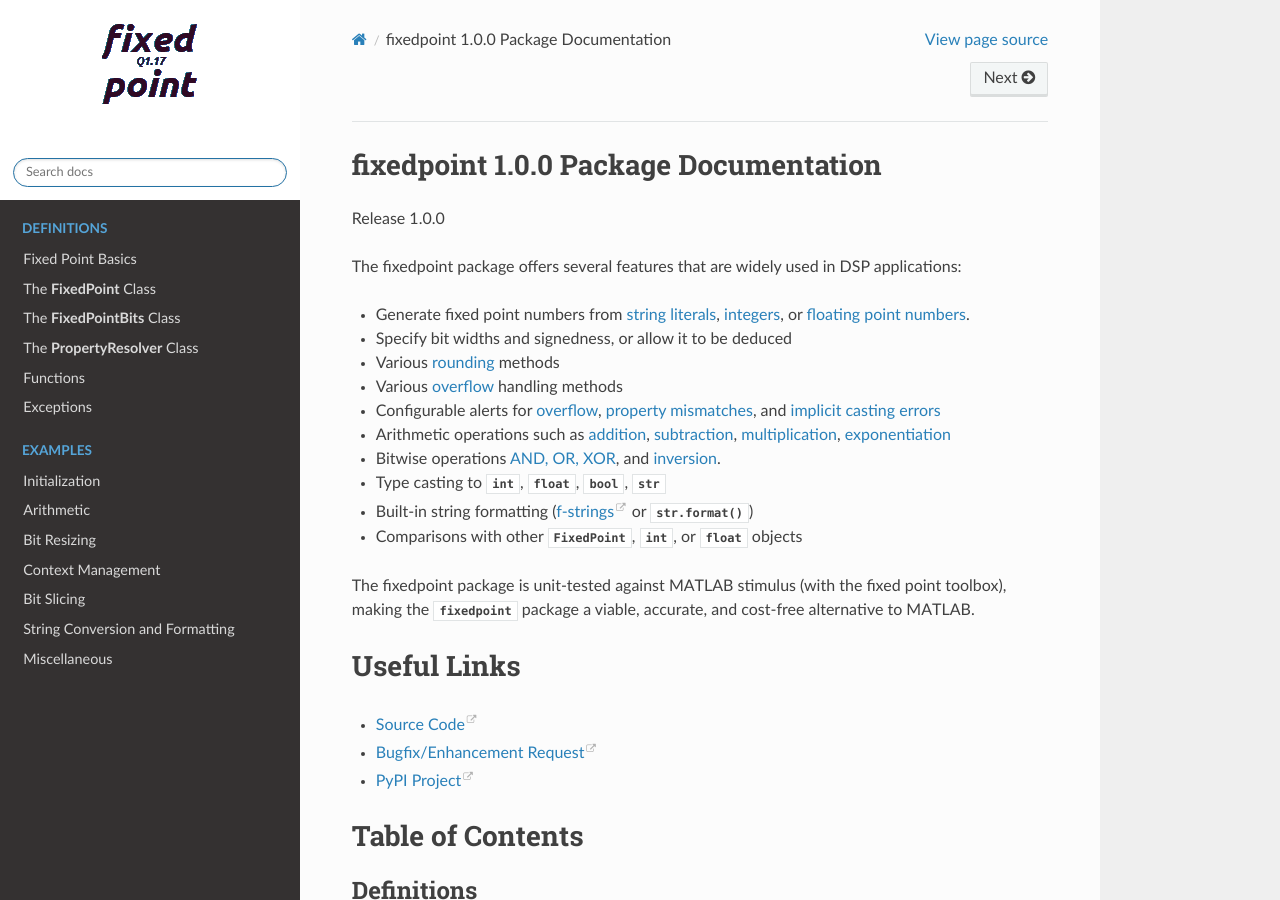
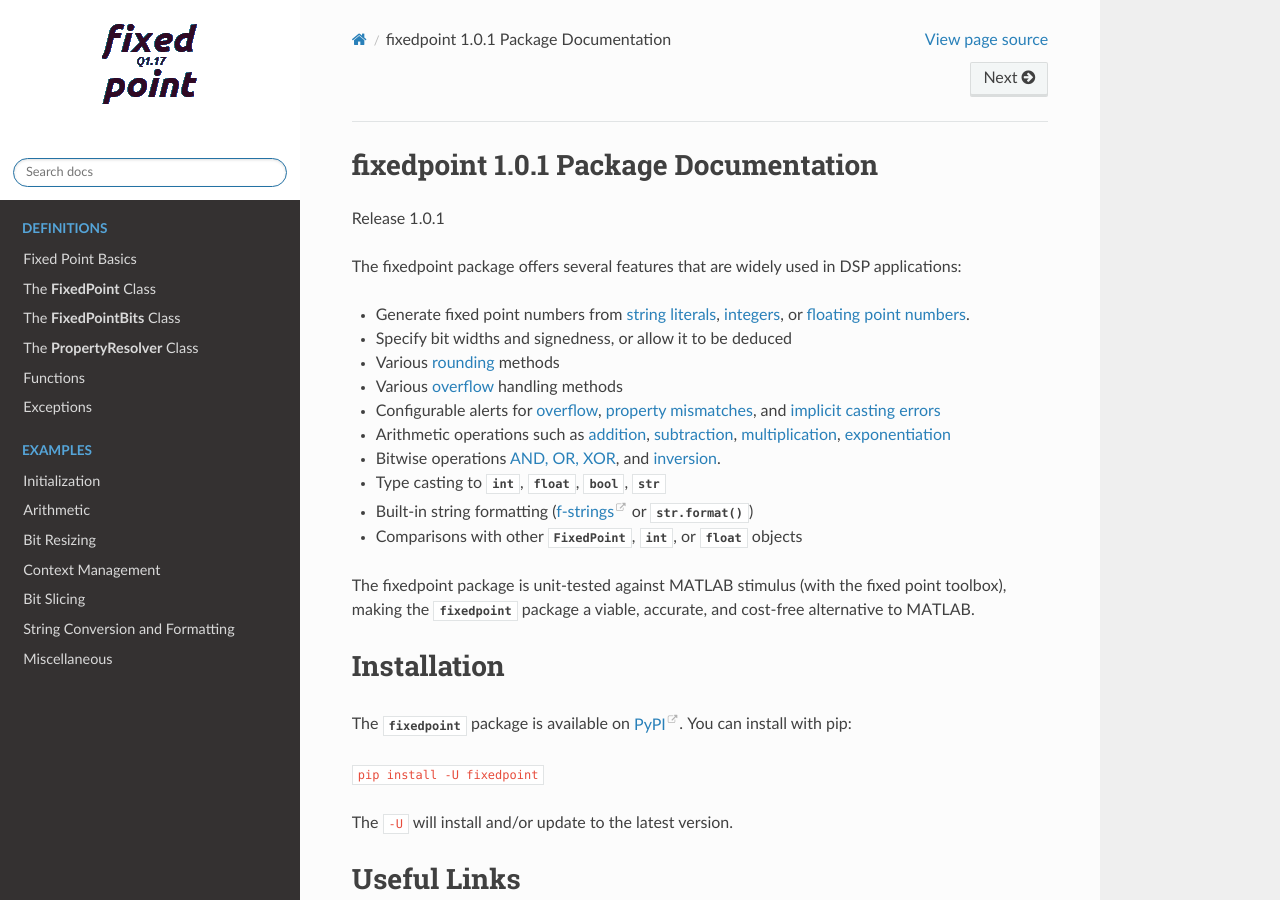
Before and after one commit to Schweitzer-Engineering-Laboratories/fixedpoint, a Sphinx documentation site: the page built from docs/source/index.rst, in a window 1280 px wide and 900 px high. Built offline with Sphinx 7.4.7 and the Read the Docs theme 2.0.0, drawn with Linux system fonts in a browser that asks for light colours.

```diff
--- a/docs/source/index.rst
+++ b/docs/source/index.rst
@@ -9,12 +9,22 @@ Release |release|
 ..  include:: long_description.rst
 
 ###############################################################################
+Installation
+###############################################################################
+
+The :mod:`fixedpoint` package is available on PyPI_. You can install with pip:
+
+``pip install -U fixedpoint``
+
+The ``-U`` will install and/or update to the latest version.
+
+###############################################################################
 Useful Links
 ###############################################################################
 
 * `Source Code <https://github.com/Schweitzer-Engineering-Laboratories/fixedpoint>`_
 * `Bugfix/Enhancement Request <https://github.com/Schweitzer-Engineering-Laboratories/fixedpoint/issues>`_
-* `PyPI Project <https://pypi.org/project/fixedpoint/>`_
+* `PyPI Project <PyPI>`_
 
 ###############################################################################
 Table of Contents
@@ -57,3 +67,5 @@ License
 The fixedpoint package is released under the BSD license.
 
 ..  include:: LICENSE.rst
+
+..  _PyPI: https://pypi.org/project/fixedpoint/
--- a/fixedpoint/__init__.py
+++ b/fixedpoint/__init__.py
@@ -36,7 +36,7 @@ __credits__ = [
 ]
 __maintainer__ = "Zack Sheffield"
 __email__ = "zack_sheffield@selinc.com"
-__version__ = "1.0.0"
+__version__ = "1.0.1"
 
 from fixedpoint.fixedpoint import *  # noqa # ignore unused imports
 from fixedpoint.functions import *  # noqa # ignore unused imports
--- a/setup.cfg
+++ b/setup.cfg
@@ -52,7 +52,7 @@ setup_requires =
 	wheel>=0.30.0
 
 [options.package_data]
-fixedpoint = py.typed
+* = *.typed
 
 [options.extras_require]
 docs =
```
Also changed, not shown: changelog.md (+1 -0 lines).
